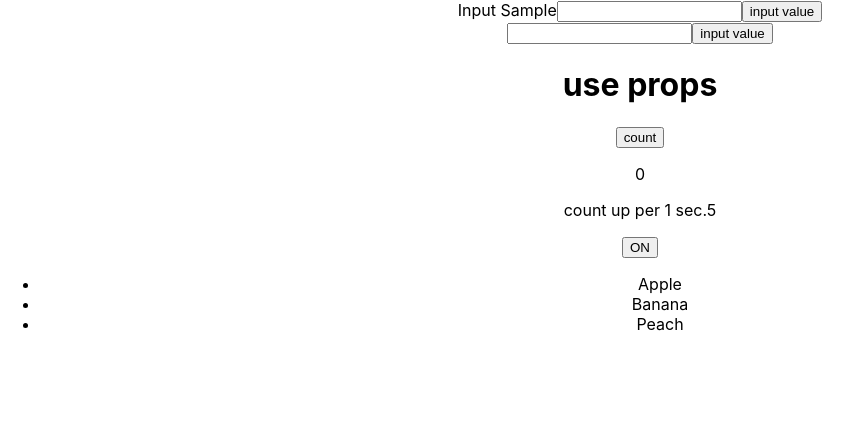
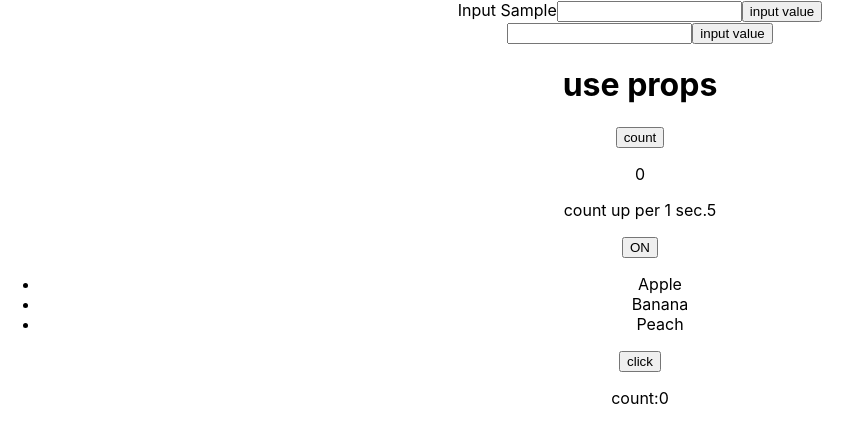
Before and after one commit to nagi4074/react-tuto1, a React (Create React App) app: page / in a window 1280 px wide. Shown: the top 442 px of the page, without its empty margins (0-862 px from the left). Built offline with nearby package versions, Linux system fonts and the light colour scheme.

Commit message:
useEffectについて

```diff
--- a/src/App.js
+++ b/src/App.js
@@ -7,6 +7,7 @@ import StateSample from './components/StateSample';
 import LifeCycle from './components/LifeCycle';
 import EventSample from './components/EventSample';
 import ListSample from './components/ListSample';
+import UseEffectSample from './components/UseEffectSample';
 
 function App() {
   return (
@@ -18,6 +19,7 @@ function App() {
       <LifeCycle />
       <EventSample />
       <ListSample />
+      <UseEffectSample />
     </div>
   );
 }
--- /dev/null
+++ b/src/components/UseEffectSample.js
@@ -0,0 +1,17 @@
+import React, { useState, useEffect } from 'react';
+
+const UseEffectSample = () => {
+    const [count, setCount] = useState(0);
+    useEffect(() => {
+        document.title = `${count}`
+    })
+
+    return (
+        <div>
+            <button onClick={() => setCount((pre) => pre + 1)}>click</button>
+            <p>count:{count}</p>
+        </div>
+    )
+}
+
+export default UseEffectSample
```
